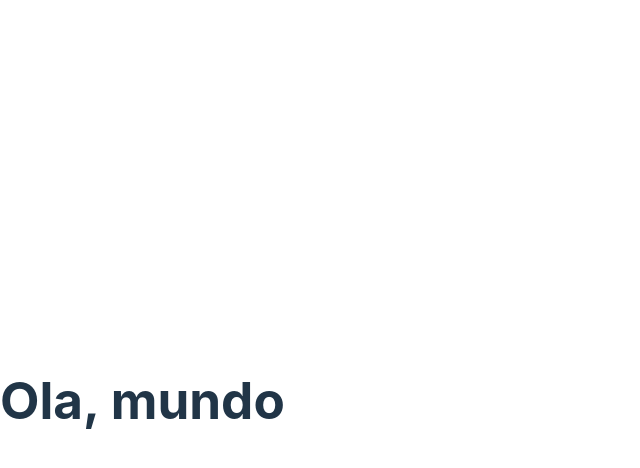
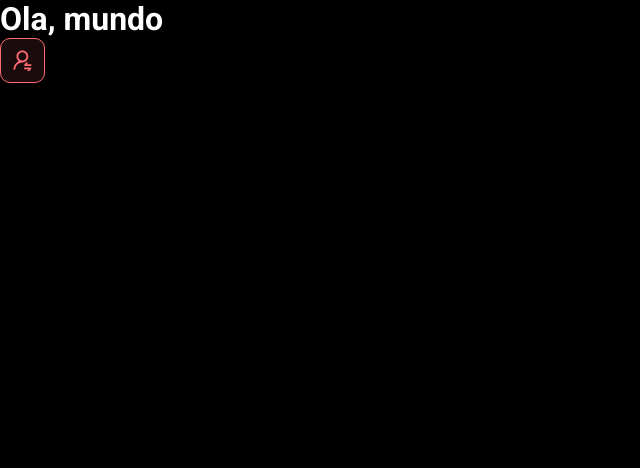
Before and after one commit to weslleypontes/dsmeta, a React (Vite) app in the folder frontend/: page / in a window 1280 px wide. Shown: the top 468 px of the page, without its empty margins (0-640 px from the left). Built offline with nearby package versions, Linux system fonts and the light colour scheme.

Commit message:
First components

```diff
--- a/frontend/src/App.tsx
+++ b/frontend/src/App.tsx
@@ -1,7 +1,12 @@
+import NotificationButton from "./components/NotificationButton"
+
 function App() {
-      return (
-        <h1>Ola, mundo</h1>
-      )
+  return (
+    <>
+      <h1>Ola, mundo</h1>
+      <NotificationButton />
+    </>
+  )
 }
 
 export default App
--- /dev/null
+++ b/frontend/src/components/NotificationButton/index.tsx
@@ -0,0 +1,11 @@
+import './styles.css'
+import icon from '../../assets/img/notification-icon.svg'
+function NotificationButton() {
+    return (
+        <div className="dsmeta-red-btn">
+            <img src={icon} alt="Notificar" />
+        </div>
+    )
+}
+
+export default NotificationButton
--- /dev/null
+++ b/frontend/src/components/NotificationButton/styles.css
@@ -0,0 +1,15 @@
+.dsmeta-red-btn {
+    height: 45px;
+    width: 45px;
+    background: rgba(255, 107, 114, 0.1);
+    border: 1px solid #ff6b72;
+    border-radius: 10px;
+    display: flex;
+    align-items: center;
+    justify-content: center;
+    cursor: pointer;
+  }
+
+  .dsmeta-red-btn img {
+      width: 19px;
+  }
--- a/frontend/src/index.css
+++ b/frontend/src/index.css
@@ -1,70 +1,21 @@
-:root {
-  font-family: Inter, Avenir, Helvetica, Arial, sans-serif;
-  font-size: 16px;
-  line-height: 24px;
-  font-weight: 400;
+@import url("https://fonts.googleapis.com/css2?family=Roboto:wght@300;400;700&display=swap");
 
-  color-scheme: light dark;
-  color: rgba(255, 255, 255, 0.87);
-  background-color: #242424;
-
-  font-synthesis: none;
-  text-rendering: optimizeLegibility;
-  -webkit-font-smoothing: antialiased;
-  -moz-osx-font-smoothing: grayscale;
-  -webkit-text-size-adjust: 100%;
+* {
+  font-family: "Roboto", sans-serif;
+  box-sizing: border-box;
+  margin: 0;
+  padding: 0;
 }
 
-a {
-  font-weight: 500;
-  color: #646cff;
-  text-decoration: inherit;
-}
-a:hover {
-  color: #535bf2;
+body,
+html {
+  background-color: #000;
+  color: #fff;
 }
 
-body {
-  margin: 0;
-  display: flex;
-  place-items: center;
-  min-width: 320px;
-  min-height: 100vh;
+a,
+a:hover,
+a:visited {
+  color: unset;
+  text-decoration: none;
 }
-
-h1 {
-  font-size: 3.2em;
-  line-height: 1.1;
-}
-
-button {
-  border-radius: 8px;
-  border: 1px solid transparent;
-  padding: 0.6em 1.2em;
-  font-size: 1em;
-  font-weight: 500;
-  font-family: inherit;
-  background-color: #1a1a1a;
-  cursor: pointer;
-  transition: border-color 0.25s;
-}
-button:hover {
-  border-color: #646cff;
-}
-button:focus,
-button:focus-visible {
-  outline: 4px auto -webkit-focus-ring-color;
-}
-
-@media (prefers-color-scheme: light) {
-  :root {
-    color: #213547;
-    background-color: #ffffff;
-  }
-  a:hover {
-    color: #747bff;
-  }
-  button {
-    background-color: #f9f9f9;
-  }
-}
```
Also changed, not shown: frontend/src/assets/img/notification-icon.svg (added).
